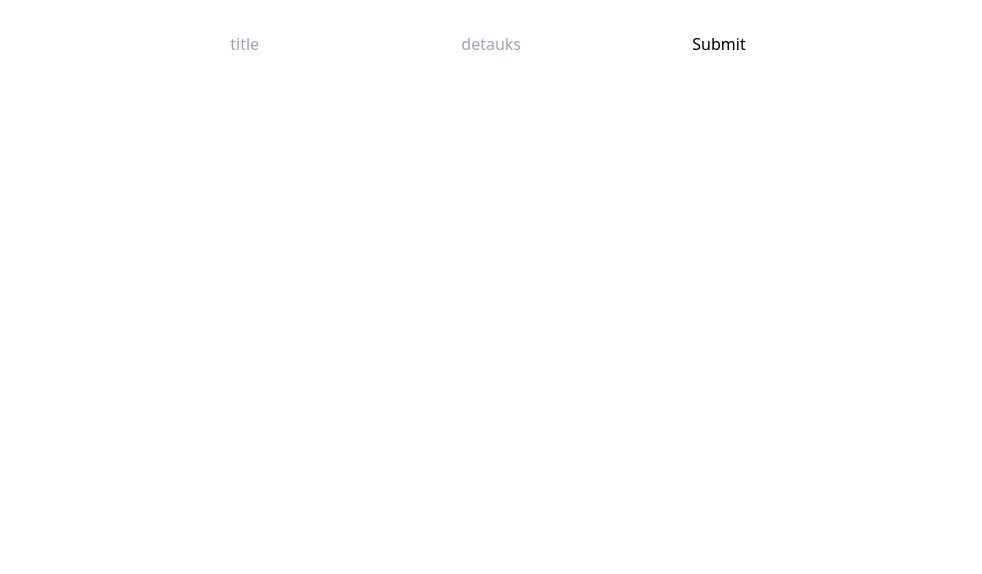
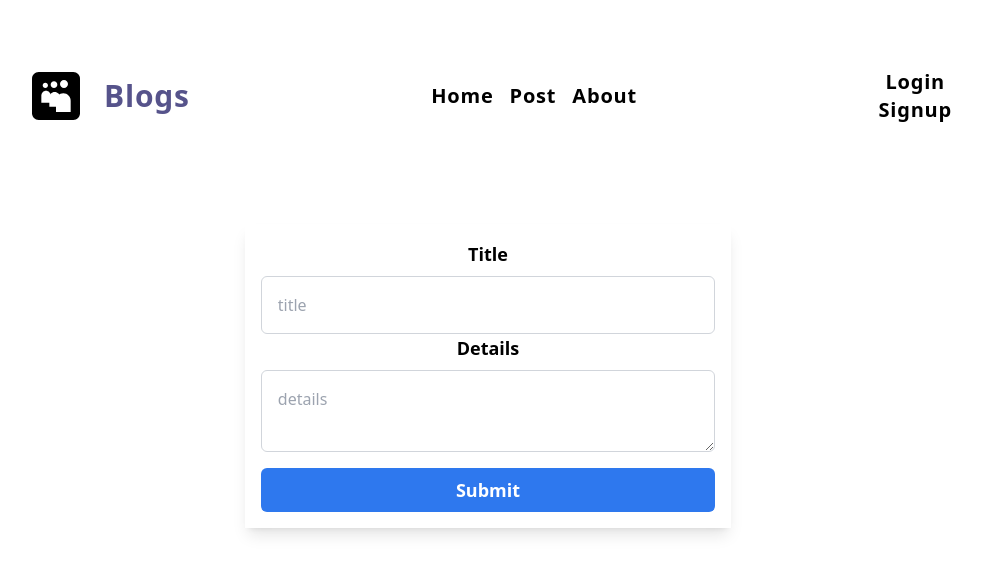
Before and after one commit to Novachaos82/blogs-client, a React (Vite) app: page /post/create in a window 1280 px wide. Shown: the top 574 px of the page, without its empty margins (152-1134 px from the left). Built offline with nearby package versions, Linux system fonts and the light colour scheme; no server answers.

Commit message:
add styles to postpage and editpage

```diff
--- a/package.json
+++ b/package.json
@@ -11,6 +11,7 @@
   },
   "dependencies": {
     "jwt-decode": "^3.1.2",
+    "moment": "^2.29.4",
     "react": "^18.2.0",
     "react-dom": "^18.2.0",
     "react-router-dom": "^6.11.0"
--- a/src/components/CommentComponent.tsx
+++ b/src/components/CommentComponent.tsx
@@ -1,10 +1,11 @@
-import { useEffect, useRef } from "react";
+import { useEffect, useRef, useState } from "react";
 import { useParams } from "react-router-dom";
 
 function CommentComponent() {
   const commentRef = useRef(null);
   const usernameRef = useRef(null);
   const { id } = useParams();
+  const [comments, setComments] = useState([]);
   useEffect(() => {
     commentData();
   }, []);
@@ -19,7 +20,7 @@ function CommentComponent() {
 
       const result = await response.json();
 
-      console.log(result);
+      setComments(result.comments);
 
       return result;
     } catch (err) {
@@ -57,25 +58,65 @@ function CommentComponent() {
       console.error(err);
     }
   };
+
+  console.log(comments);
   return (
-    <div>
-      <form action="" onSubmit={handleCommentSubmit}>
-        <input
+    <div className="flex flex-col justify-center mt-16">
+      <div className="flex  flex-col gap-4">
+        {comments.map((comment) => {
+          const isoString = comment.date;
+          const date = new Date(isoString);
+          const formattedDate = date.toLocaleDateString();
+
+          return (
+            <div
+              key={comment._id}
+              className=" border-solid border-[1px]  rounded-md p-4 shadow-sm"
+            >
+              <div className="text-xl font-semibold flex gap-2 items-end">
+                {comment.username}
+                <span className="text-gray-500 font-thin">|</span>
+                <span className="text-gray-500 text-sm"> {formattedDate}</span>
+              </div>
+
+              <div className="mt-2 text-lg">{comment.comment}</div>
+            </div>
+          );
+        })}
+      </div>
+      <form
+        action=""
+        onSubmit={handleCommentSubmit}
+        className="bg-white flex flex-col justify-center p-6 rounded-md mt-16 shadow-lg mb-28"
+      >
+        <label className="text-lg font-bold" htmlFor="comment">
+          Comment:
+        </label>
+        <textarea
+          className="mt-2 rounded-md border-solid border-[1px] border-gray-300 p-4"
           ref={commentRef}
-          type="text"
           name="comment"
           placeholder="comment"
           id="comment"
+          required
         />
+        <label className="text-lg font-bold" htmlFor="username">
+          Username:
+        </label>
+
         <input
+          className="mt-2 rounded-md border-solid border-[1px] border-gray-300 p-4"
           ref={usernameRef}
           type="text"
           name="username"
           placeholder="username"
           id="username"
+          required
         />
 
-        <button type="submit">Submit</button>
+        <button className="submit-btn" type="submit">
+          Submit
+        </button>
       </form>
     </div>
   );
--- a/src/components/Dashboard/CreatePost.tsx
+++ b/src/components/Dashboard/CreatePost.tsx
@@ -1,5 +1,6 @@
 import React, { useRef } from "react";
 import { token } from "../utils/getUserid";
+import Navbar from "../HomeComponents/Navbar";
 
 function CreatePost() {
   const titleRef = useRef(null);
@@ -36,16 +37,34 @@ function CreatePost() {
   };
   return (
     <div>
-      <form action="" onSubmit={handlesubmit}>
-        <input ref={titleRef} type="text" placeholder="title" name="title" />
-        <input
-          ref={detailsRef}
-          type="textarea"
-          placeholder="detauks"
-          name="details"
-        />
-        <button type="submit">Submit</button>
-      </form>
+      <Navbar />
+      <div className="form-outer">
+        <form action="" onSubmit={handlesubmit} className="form-div">
+          <label htmlFor="title" className="label-classes">
+            Title
+          </label>
+          <input
+            ref={titleRef}
+            type="text"
+            placeholder="title"
+            name="title"
+            className="input-classes"
+          />
+          <label htmlFor="details" className="label-classes">
+            {" "}
+            Details
+          </label>
+          <textarea
+            className="input-classes"
+            ref={detailsRef}
+            placeholder="details"
+            name="details"
+          />
+          <button className="submit-btn" type="submit">
+            Submit
+          </button>
+        </form>
+      </div>
     </div>
   );
 }
--- a/src/components/Dashboard/DashboardPostEdit.tsx
+++ b/src/components/Dashboard/DashboardPostEdit.tsx
@@ -1,6 +1,7 @@
 import React, { useEffect, useState, useRef } from "react";
 import { useParams } from "react-router-dom";
 import { token } from "../utils/getUserid";
+import Navbar from "../HomeComponents/Navbar";
 
 function DashboardPostEdit() {
   const [post, setPost] = useState();
@@ -86,29 +87,47 @@ function DashboardPostEdit() {
       console.log(error);
     }
   };
+
   return (
     <div>
-      <form action="" onSubmit={handleForm}>
+      <Navbar />
+      <div className="flex flex-col justify-center">
+        <div className="form-outer">
+          <form action="" onSubmit={handleForm} className="form-div">
+            <label htmlFor="title" className="label-classes">
+              Title
+            </label>
             <input
+              className="input-classes"
+              value={post?.title}
               ref={titleRef}
               type="text"
               id="title"
               name="title"
               placeholder="title"
             />
-        <input
+
+            <label htmlFor="details" className="label-classes">
+              {" "}
+              Details
+            </label>
+            <textarea
+              value={post?.details}
+              className="input-classes"
               ref={detailsRef}
-          type="textarea"
               name="details"
               id="details"
               placeholder="details"
             />
-        <button type="submit">submit</button>
-      </form>
-
-      <button className="deleteBtn" onClick={deletePost}>
+            <button className="submit-btn" type="submit">
+              submit
+            </button>
+            <button className="delete-btn mt-10" onClick={deletePost}>
               Delete Post
             </button>
+          </form>
+        </div>
+      </div>
     </div>
   );
 }
--- a/src/index.css
+++ b/src/index.css
@@ -6,4 +6,27 @@
   .publish-btn {
     @apply bg-[#e3e9e5] p-2 rounded-md mt-4;
   }
+  .submit-btn {
+    @apply bg-[#2e78ee] font-bold text-white rounded-md text-center mt-4 p-2 text-lg hover:brightness-75;
+  }
+  .form-outer {
+    @apply justify-center flex mt-16;
+  }
+
+  .form-div {
+    @apply flex flex-col bg-white shadow-lg p-4 w-[40%];
+  }
+
+  .input-classes {
+    @apply mt-2 rounded-md border-solid border-[1px] border-gray-300 p-4;
+  }
+
+  .label-classes {
+    @apply text-lg font-bold
+text-lg font-bold;
+  }
+
+  .delete-btn {
+    @apply bg-red-500 rounded-md p-2 text-white font-bold hover:brightness-75 transition-all duration-200 hover:-translate-y-1;
+  }
 }
--- a/src/pages/Post.tsx
+++ b/src/pages/Post.tsx
@@ -11,12 +11,15 @@ function Post({ posts }) {
         {posts.map((post) => {
           const isoString = post.date;
           const date = new Date(isoString);
+          console.log(date.toLocaleString());
           const formattedDate = date.toLocaleDateString();
           const formattedTime = date.toLocaleTimeString();
+
           return (
             <Link
               className="bg-white flex flex-col  w-[30%] min-h-[25vh]  h-fit  rounded-md pl-4 pr-4 justify-center shadow-lg pb-6 pt-4"
               to={`/posts/${post._id}`}
+              key={post._id}
             >
               <div className="flex justify-center text-center">
                 <div className="text-3xl font-bold">{post.title}</div>
--- a/src/pages/PostPage.tsx
+++ b/src/pages/PostPage.tsx
@@ -1,15 +1,17 @@
-import React, { useEffect } from "react";
+import React, { useEffect, useState } from "react";
 import { useParams } from "react-router-dom";
 import CommentComponent from "../components/CommentComponent";
+import Navbar from "../components/HomeComponents/Navbar";
 
 function PostPage() {
   const { id } = useParams();
-
-  console.log(id);
+  const [post, setPost] = useState();
+  //console.log(id);
 
   useEffect(() => {
     data();
   }, []);
+
   const data = async () => {
     try {
       const response = await fetch(`http://localhost:3000/api/posts/${id}`);
@@ -20,18 +22,29 @@ function PostPage() {
 
       const result = await response.json();
 
-      console.log(result);
+      setPost(result.post);
 
       return result;
     } catch (err) {
       console.error(err);
     }
   };
-
   return (
-    <div>
-      <div>Page</div>
-      <CommentComponent />
+    <div className=" min-h-screen h-full">
+      <Navbar />
+      <div className="flex justify-center mt-16">
+        <div id="post-div" className="w-[80%]">
+          <div className="text-5xl font-bold capitalize text-center">
+            {post?.title}
+          </div>
+          <div className="mt-16 text-lg font-medium">{post?.details}</div>
+        </div>
+      </div>
+      <div className="flex justify-center">
+        <div className="w-[80%]">
+          <CommentComponent />
+        </div>
+      </div>
     </div>
   );
 }
--- a/tsconfig.json
+++ b/tsconfig.json
@@ -14,7 +14,7 @@
     "jsx": "react-jsx",
 
     /* Linting */
-    "strict": true,
+
     "noUnusedLocals": true,
     "noUnusedParameters": true,
     "noFallthroughCasesInSwitch": true
```
Also changed, not shown: 1 other file (tests, documents, lock files or other folders). Lines whose indentation alone changed are shown as unchanged.
